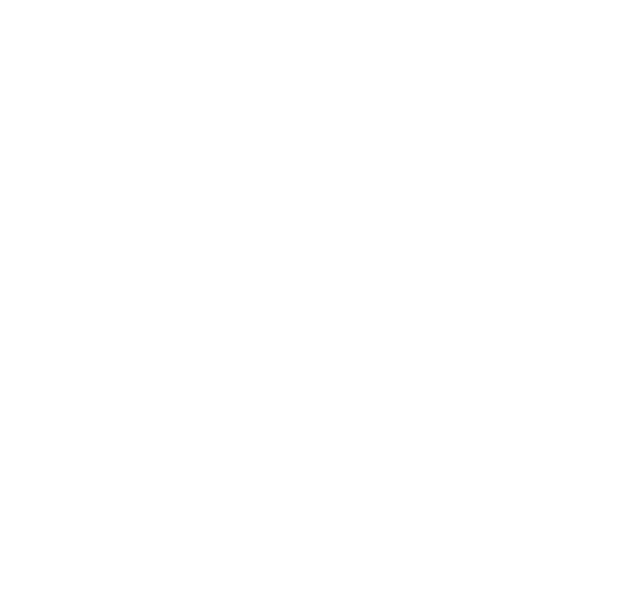
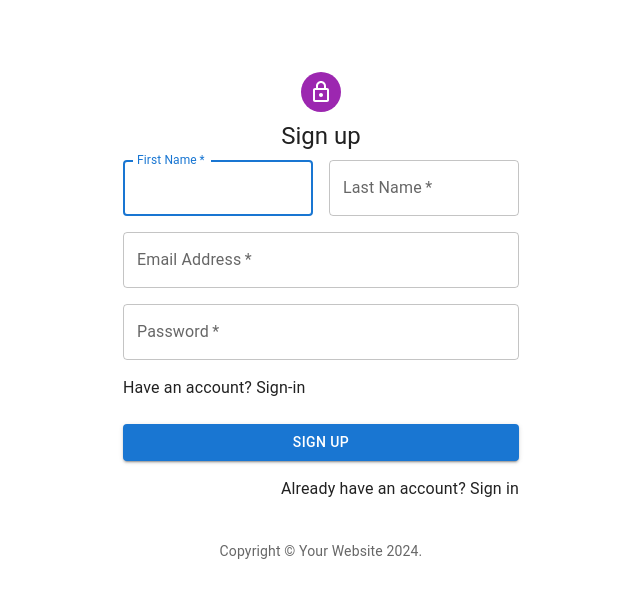
Before and after one commit to oluphunmmy/frontend, a React (Create React App) app: page /register in a window 1280 px wide. Before the commit this address had no page. Shown: the top 598 px of the page, without its empty margins (319-959 px from the left). Built offline with nearby package versions, Linux system fonts and the light colour scheme.

Commit message:
boostore frontend

```diff
--- a/package.json
+++ b/package.json
@@ -11,6 +11,7 @@
     "@testing-library/react": "^13.4.0",
     "@testing-library/user-event": "^13.5.0",
     "axios": "^1.6.8",
+    "bcrypt": "^5.1.1",
     "react": "^18.3.1",
     "react-dom": "^18.3.1",
     "react-icons": "^5.2.1",
--- a/src/App.js
+++ b/src/App.js
@@ -11,7 +11,9 @@ import Signup from './components/authcomponent/Signup';
 function App() {
   return (
     <Routes>
-      <Route path='/' element={<Home/>}/>
+      <Route path='/' element={<Login/>}/>
+      <Route path='/register' element={<Signup/>}/>
+      <Route path='/home' element={<Home/>}/>
       <Route path='/books/create' element={<CreateBook/>}/>
       <Route path='/books/details/:id' element={<ShowBook/>}/>
       <Route path='/books/edit/:id' element={<EditBook/>}/>
--- a/src/components/CreateBooks.js
+++ b/src/components/CreateBooks.js
@@ -32,9 +32,10 @@ const CreateBooks = () => {
       setLoading(false)
       toast.success("Book Added Successfully")
       setTimeout(()=>{
+        navigate('/')
 
-      })
-      navigate('/')
+      },2000)
+
     })
     .catch((error)=>{
       console.log(error)
--- a/src/components/authcomponent/Login.js
+++ b/src/components/authcomponent/Login.js
@@ -1,9 +1,160 @@
-import React from 'react'
+import React, {useState} from 'react';
+import Avatar from '@mui/material/Avatar';
+import Button from '@mui/material/Button';
+import CssBaseline from '@mui/material/CssBaseline';
+import TextField from '@mui/material/TextField';
+import FormControlLabel from '@mui/material/FormControlLabel';
+import Checkbox from '@mui/material/Checkbox';
+import { Link } from 'react-router-dom'
+import Grid from '@mui/material/Grid';
+import Box from '@mui/material/Box';
+import LockOutlinedIcon from '@mui/icons-material/LockOutlined';
+import Typography from '@mui/material/Typography';
+import Container from '@mui/material/Container';
+import { createTheme, ThemeProvider } from '@mui/material/styles';
+import axios from "axios"
+import { ToastContainer, toast } from 'react-toastify';
+import { useNavigate } from 'react-router-dom';
+
+
+
+function Copyright(props) {
+  return (
+    <Typography variant="body2" color="text.secondary" align="center" {...props}>
+      {'Copyright © '}
+      <Link color="inherit" href="https://mui.com/">
+        Your Website
+      </Link>{' '}
+      {new Date().getFullYear()}
+      {'.'}
+    </Typography>
+  );
+}
+
+
+const defaultTheme = createTheme();
 
 const Login = () => {
+
+
+const [email, setEmail] = useState("")
+  const [password, setPassword] = useState('')
+  const navigate = useNavigate("")
+
+  const handleSubmit = (event) => {
+
+    event.preventDefault();
+
+    const rfrsh = new FormData(event.currentTarget);
+
+    const data = {
+      email: email,
+      password: password
+    }
+
+
+    if (!email || !password) {
+      toast.error('Fill up all details')
+      return
+
+    }
+    axios.post('http://localhost:3001/login', data)
+      .then(() => {
+        toast.success("User signed in Successfully")
+        setTimeout(() => {
+          navigate('/home');
+
+        }, 2000)
+
+      })
+      .catch((error)=>{
+        console.log(error)
+        toast.error("Error: ", error)
+      })
+
+
+  };
+
   return (
-    <div>Login</div>
-  )
+    <div>
+
+      <Container component="main" maxWidth="xs">
+        <CssBaseline />
+        <Box
+          sx={{
+            marginTop: 8,
+            display: 'flex',
+            flexDirection: 'column',
+            alignItems: 'center',
+          }}
+        >
+          <Avatar sx={{ m: 1, bgcolor: 'secondary.main' }}>
+            <LockOutlinedIcon />
+          </Avatar>
+          <Typography component="h1" variant="h5">
+            Sign in
+          </Typography>
+          <Box component="form" onSubmit={handleSubmit} noValidate sx={{ mt: 1 }}>
+            <TextField
+              margin="normal"
+              required
+              fullWidth
+              id="email"
+              label="Email Address"
+              name="email"
+              autoComplete="email"
+              autoFocus
+              value={email}
+              onChange={(e)=>setEmail(e.target.value)}
+            />
+            <TextField
+              margin="normal"
+              required
+              fullWidth
+              name="password"
+              label="Password"
+              type="password"
+              id="password"
+              autoComplete="current-password"
+              value={password}
+              onChange={(e)=>setPassword(e.target.value)}
+            />
+            <FormControlLabel
+              control={<Checkbox value="remember" color="primary" />}
+              label="Remember me"
+            />
+            <Button
+              type="submit"
+              fullWidth
+              variant="contained"
+              sx={{ mt: 3, mb: 2 }}
+            >
+              Sign In
+            </Button>
+
+            <Grid container>
+              <Grid item xs>
+                <Link to="/" variant="body2">
+                  Forgot password?
+                </Link>
+              </Grid>
+
+              <Grid item>
+                <Link to="/register" variant="body2">
+                  {"Don't have an account? Sign Up"}
+                </Link>
+              </Grid>
+
+
+            </Grid>
+          </Box>
+        </Box>
+        <Copyright sx={{ mt: 8, mb: 4 }} />
+      </Container>
+      <ToastContainer/>
+    </div>
+
+  );
 }
 
-export default Login
+export default Login;
--- a/src/components/authcomponent/Signup.js
+++ b/src/components/authcomponent/Signup.js
@@ -1,12 +1,180 @@
-import React from 'react'
+import React, { useState } from 'react'
+import Avatar from '@mui/material/Avatar';
+import Button from '@mui/material/Button';
+import CssBaseline from '@mui/material/CssBaseline';
+import TextField from '@mui/material/TextField';
+import { Link } from 'react-router-dom'
+import Grid from '@mui/material/Grid';
+import Box from '@mui/material/Box';
+import LockOutlinedIcon from '@mui/icons-material/LockOutlined';
+import Typography from '@mui/material/Typography';
+import Container from '@mui/material/Container';
+import { createTheme, ThemeProvider } from '@mui/material/styles';
+import axios from "axios"
+import { ToastContainer, toast } from 'react-toastify';
+import { useNavigate } from 'react-router-dom';
 
-const Signup = () => {
+
+function Copyright(props) {
+  return (
+    <Typography variant="body2" color="text.secondary" align="center" {...props}>
+      {'Copyright © '}
+      <Link color="inherit" href="https://mui.com/">
+        Your Website
+      </Link>{' '}
+      {new Date().getFullYear()}
+      {'.'}
+    </Typography>
+  );
+}
+
+// TODO remove, this demo shouldn't need to reset the theme.
+
+const defaultTheme = createTheme();
+
+const Signup = ()=> {
+  const [firstname, setFirstName] = useState("")
+  const [lastname, setLastName] = useState("")
+  const [email, setEmail] = useState("")
+  const [password, setPassword] = useState('')
+  const navigate = useNavigate()
+
+
+
+  const handleSubmit = (event) => {
+
+    if(!firstname || !lastname || !email || !password){
+      toast.error('Fill up all details')
+      return
+
+    }
+    const data = {
+      firstname: firstname,
+      lastname: lastname,
+      email: email,
+      password: password
+    }
+
+
+    axios.post('http://localhost:3001/api/book/register', data)
+    .then(()=>{
+      toast.success("User signed up Successfully")
+      setTimeout(()=>{
+        navigate('/')
+
+      }, 3000)
+
+    })
+    .catch((error)=>{
+      console.log(error)
+      toast.error("Error: ", error)
+    })
+
+
+  };
+
   return (
 
     <div>
+    <ThemeProvider theme={defaultTheme}>
+      <Container component="main" maxWidth="xs">
+        <CssBaseline />
+        <Box
+          sx={{
+            marginTop: 8,
+            display: 'flex',
+            flexDirection: 'column',
+            alignItems: 'center',
+          }}
+        >
+          <Avatar sx={{ m: 1, bgcolor: 'secondary.main' }}>
+            <LockOutlinedIcon />
+          </Avatar>
+          <Typography component="h1" variant="h5">
+            Sign up
+          </Typography>
+          <Box component="form" onSubmit={handleSubmit} noValidate sx={{ mt: 1 }}>
+            <Grid container spacing={2}>
+              <Grid item xs={12} sm={6}>
+                <TextField
+                  autoComplete="given-name"
+                  name="firstName"
+                  required
+                  fullWidth
+                  id="firstName"
+                  label="First Name"
+                  autoFocus
+                  value={firstname}
+                  onChange={(e)=>setFirstName(e.target.value)}
+                />
+              </Grid>
+              <Grid item xs={12} sm={6}>
+                <TextField
+                  required
+                  fullWidth
+                  id="lastName"
+                  label="Last Name"
+                  name="lastName"
+                  autoComplete="family-name"
+                  value={lastname}
+                  onChange={(e)=>setLastName(e.target.value)}
+                />
+              </Grid>
+              <Grid item xs={12}>
+                <TextField
+                  required
+                  fullWidth
+                  id="email"
+                  label="Email Address"
+                  name="email"
+                  autoComplete="email"
+                  value={email}
+                  onChange={(e)=>setEmail(e.target.value)}
+                />
+              </Grid>
+              <Grid item xs={12}>
+                <TextField
+                  required
+                  fullWidth
+                  name="password"
+                  label="Password"
+                  type="password"
+                  id="password"
+                  autoComplete="new-password"
+                  value={password}
+                  onChange={(e)=>setPassword(e.target.value)}
+                />
+              </Grid>
+              <Grid item xs={12}>
+                <Link to="/" variant='body2'>Have an account? Sign-in</Link>
+              </Grid>
+            </Grid>
+            <Button
+              type="submit"
+              fullWidth
+              variant="contained"
+              sx={{ mt: 3, mb: 2 }}
+              onClick={handleSubmit}
+            >
+              Sign Up
+            </Button>
+            <Grid container justifyContent="flex-end">
+              <Grid item>
+                <Link href="/" variant="body2">
+                  Already have an account? Sign in
+                </Link>
+              </Grid>
+            </Grid>
+          </Box>
+        </Box>
+        <Copyright sx={{ mt: 5 }} />
+      </Container>
 
+    </ThemeProvider>
+
+    <ToastContainer/>
     </div>
-  )
+  );
 }
 
 export default Signup
```
Also changed, not shown: 2 other files (tests, documents, lock files or other folders).
